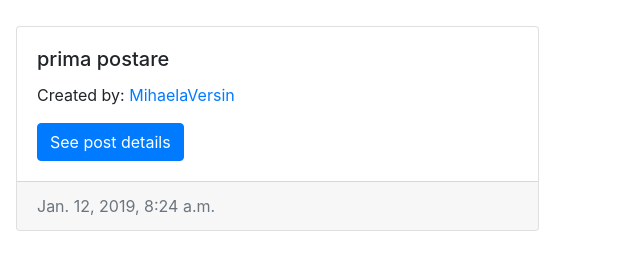
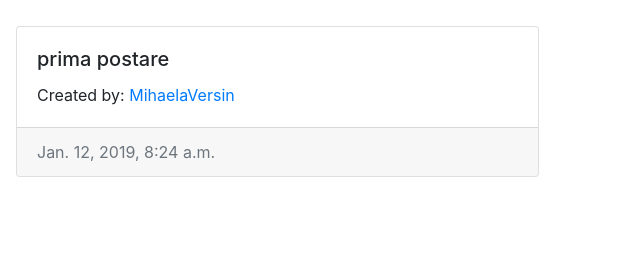
Before and after one commit to AWP2018-2019/SerpentesBlog, a Django app: template blog/templates/index.html in a window 1280 px wide. Shown: the part 30-300 px from the top of the page, without its empty margins (0-640 px from the left). Run offline with Django 3.2, Linux system fonts and the light colour scheme; the template is opened without the code that fills it: values that come from a table or form of the project are taken from there, others are empty; data comes from the database, SQL or seed files in the repository; both versions use the stored data as it was after the commit; parts of the project's set-up code (start-up, migrations or seed data) failed here and were passed over; some libraries are stand-ins or nearby versions.

Commit message:
Solved errors

```diff
--- a/blog/templates/index.html
+++ b/blog/templates/index.html
@@ -11,8 +11,7 @@
       <div class="card">
         <div class="card-body">
           <h5 class="card-title">{{ post.text }}</h5>
-          <p class="card-text">Created by: <a href="{% url 'user_profile' post.created_by.id %}">{{ post.created_by.username }}</a></p>
-          <a href="{% url 'post_detail' post.id %}" class="btn btn-primary">See post details</a>
+          <p class="card-text">Created by: <a href="{% url 'user_profile' pk=post.created_by.id %}">{{ post.created_by.username }}</a></p>
       </div>
       <div class="card-footer text-muted">
         {{ post.created_at }}
```
Also changed, not shown: db.sqlite3.
